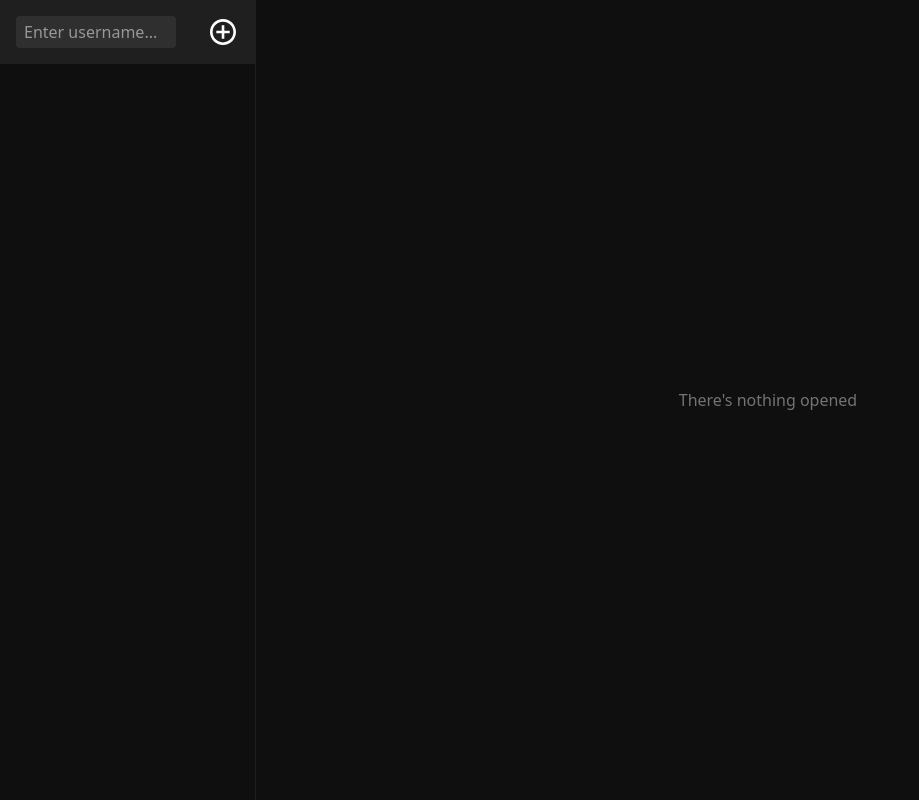
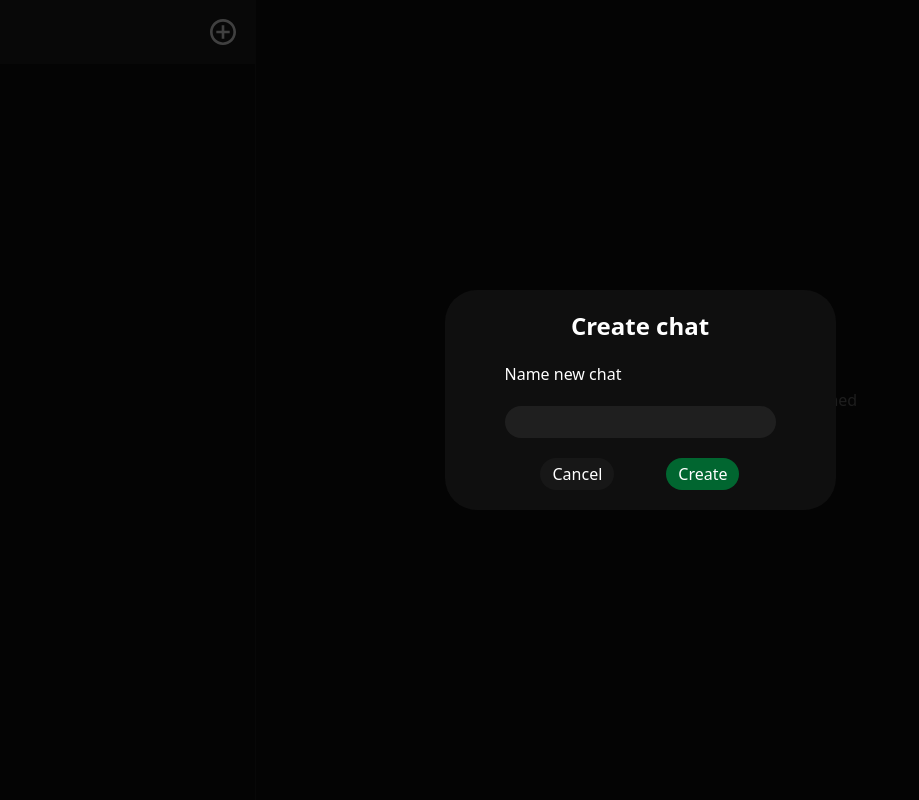
Before and after one commit to Linksyyy/anonymous-chat, a Next.js app: page /lounge in a window 1280 px wide. Both pictures are taken after a click on the button 223 px from the left and 32 px from the top of the page. Shown: the whole page, without its empty margins (0-919 px from the left). Built offline with nearby package versions, Linux system fonts and the light colour scheme.

Commit message:
Extracts the chat creation input into a dedicated `CreateChatForm` component

```diff
--- a/src/Components/ChatWindow.jsx
+++ b/src/Components/ChatWindow.jsx
@@ -16,8 +16,13 @@ export default function ChatWindow() {
     <main className="h-full overflow-y-auto min-h-0 flex flex-col">
       {actualOpenedChatManager.id ? (
         <>
-          <header className="h-12 px-5 bg-secondary text-2xl items-center flex">
-            {actualOpenedChatManager.username}
+          <header className="h-auto px-5 bg-secondary text-2xl justify-between flex py-2 items-center">
+            {actualOpenedChatManager.title}
+            {/*DEBUG*/}
+            <h6 className="text-sm text-neutral-600 flex">
+              chat id: {actualOpenedChatManager.id}
+            </h6>
+            {/*DEBUG*/}
           </header>
           <div className="flex flex-col-reverse flex-1 gap-5 overflow-y-auto p-4">
             {messages.map((message, index) => (
@@ -60,7 +65,9 @@ export default function ChatWindow() {
           </footer>
         </>
       ) : (
-        <div className="h-full items-center flex justify-center text-neutral-500">There's nothing opened</div>
+        <div className="h-full items-center flex justify-center text-neutral-500">
+          There's nothing opened
+        </div>
       )}
     </main>
   );
--- a/src/Components/ChatsList.jsx
+++ b/src/Components/ChatsList.jsx
@@ -4,10 +4,11 @@ import { IoMdAddCircleOutline } from "react-icons/io";
 import { postChat, getUser, getParticipationsOfUser } from "../lib/api";
 import { useActualUserProvider } from "../Contexts/ActualUserProvider";
 import { useActualOpenedChatProvider } from "../Contexts/ActualOpenedChatProvider";
+import CreateChatForm from "./CreateChatForm";
 
 export default function ChatsList() {
   const [chats, setChats] = useState([]);
-  const [inputVisible, setInputVisible] = useState(false);
+  const [createVisible, setCreateVisible] = useState(false);
   const [searchUsername, setSearchUsername] = useState("");
   const [errorState, setErrorState] = useState({
     hasError: false,
@@ -30,7 +31,7 @@ export default function ChatsList() {
 
   function toggleCreate(e) {
     setSearchUsername("");
-    setInputVisible(inputVisible ? false : true);
+    setCreateVisible(createVisible ? false : true);
   }
 
   async function handleSearch(e) {
@@ -61,29 +62,20 @@ export default function ChatsList() {
   }
 
   async function handleChatClick(e, chat) {
-    actualOpenedChatManager.setUsername(chat.username);
+    actualOpenedChatManager.setTitle(chat.title);
     actualOpenedChatManager.setId(chat.id);
   }
 
   useEffect(
     () => setErrorState({ hasError: false }),
-    [inputVisible, searchUsername]
+    [createVisible, searchUsername]
   );
 
   return (
     <aside className="overflow-y-auto bg-primary border-r-1 border-secondary gap-2 flex h-full w-64 flex-col">
       <header className="bg-secondary p-4 flex flex-col gap-2">
         <div className="flex items-center justify-center gap-2">
-          {inputVisible && (
-            <input
-              autoFocus
-              value={searchUsername}
-              onKeyDown={handleSearch}
-              onChange={(e) => setSearchUsername(e.target.value)}
-              className="bg-tertiary outline-none rounded px-2 py-1 text-white w-40"
-              placeholder="Enter username..."
-            />
-          )}
+          {createVisible && <CreateChatForm toggleVisible={toggleCreate} I/>}
           <div className="w-full justify-end flex">
             <button
               onClick={toggleCreate}
@@ -103,7 +95,11 @@ export default function ChatsList() {
         <button
           key={index}
           onClick={(e) => handleChatClick(e, chat)}
-          className="bg-secondary hover:bg-tertiary p-2 mx-2 rounded-2xl cursor-pointer"
+          className={`p-2 mx-2 rounded-2xl cursor-pointer ${
+            chat.id === actualOpenedChatManager.id
+              ? "bg-gray-800 hover:bg-gray-900"
+              : "bg-secondary hover:bg-tertiary"
+          }`}
         >
           {chat.title}
         </button>
--- /dev/null
+++ b/src/Components/CreateChatForm.jsx
@@ -0,0 +1,28 @@
+export default function CreateChatForm({ toggleVisible }) {
+  return (
+    <div className="fixed inset-0 bg-black/75 flex items-center justify-center">
+      <form className="bg-primary flex flex-col p-5 rounded-4xl gap-5 px-15">
+        <h1 className="justify-center flex w-full text-2xl font-bold">
+          Create chat
+        </h1>
+        <label>Name new chat</label>
+        <input autoFocus type="text" className="bg-secondary rounded-2xl p-1 outline-none px-5" />
+
+        <div className="w-full flex justify-evenly gap-4">
+          <button
+            onClick={toggleVisible}
+            className="bg-neutral-900 hover:bg-neutral-950 py-1 px-3 rounded-2xl"
+          >
+            Cancel
+          </button>
+          <button
+            type="submit"
+            className="bg-green-800 hover:bg-green-950 py-1 px-3 rounded-2xl"
+          >
+            Create
+          </button>
+        </div>
+      </form>
+    </div>
+  );
+}
--- a/src/Contexts/ActualOpenedChatProvider.jsx
+++ b/src/Contexts/ActualOpenedChatProvider.jsx
@@ -4,10 +4,10 @@ import { createContext, useContext, useState } from "react";
 const ActualOpenedContext = createContext();
 
 export function ActualOpenedChatProvider({ children }) {
-  const [username, setUsername] = useState("");
+  const [title, setTitle] = useState("");
   const [id, setId] = useState("");
 
-  const ctx = { id, setId, username, setUsername };
+  const ctx = { id, setId, title, setTitle };
   return (
     <ActualOpenedContext.Provider value={ctx}>
       {children}
```
